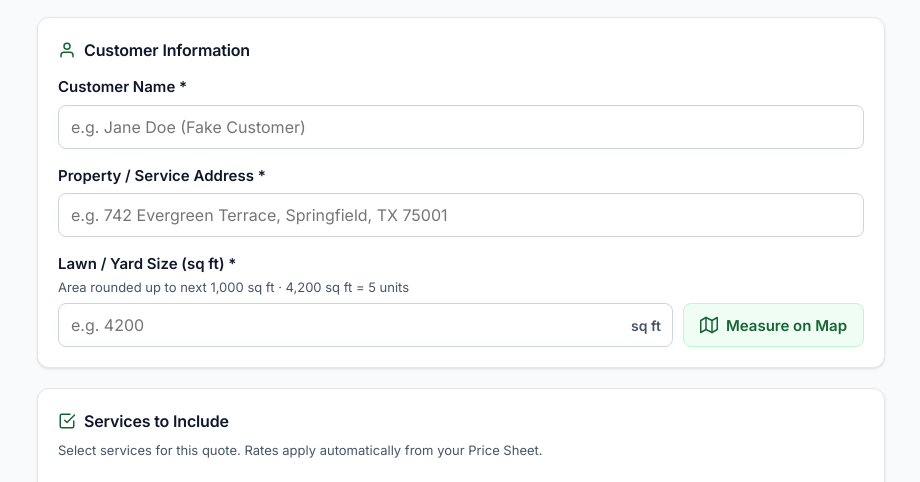
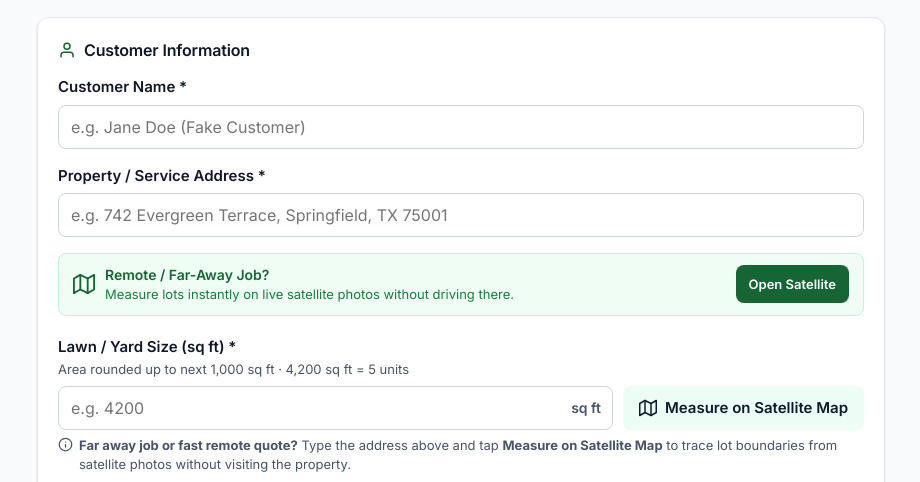
Before and after one commit to sb187960/Group3Project, a plain HTML site: page index.html in a window 1280 px wide. Shown: the part 299-781 px from the top of the page, without its empty margins (179-1099 px from the left). Drawn offline with nearby package versions, Linux system fonts and the light colour scheme.

Commit message:
v6
The Live Satellite Lot Measuring Tool is built right into Screen 2 ("New Quote" / "Yard & Services") so owners can quote far-away properties in seconds without driving out to the job site.

```diff
--- a/index.html
+++ b/index.html
@@ -312,6 +312,24 @@
             <div id="error-quote-cust-address" class="field-error" style="display: none;"></div>
           </div>
 
+          <!-- Remote Quoting Satellite Shortcut Banner -->
+          <div class="remote-quote-banner" style="background-color: #F0FDF4; border: 1px solid #BBF7D0; border-radius: 8px; padding: 10px 14px; margin-bottom: 20px; display: flex; align-items: center; justify-content: space-between; gap: 10px;">
+            <div style="display: flex; align-items: center; gap: 10px;">
+              <svg width="22" height="22" viewBox="0 0 24 24" fill="none" stroke="#166534" stroke-width="2" stroke-linecap="round" stroke-linejoin="round" style="flex-shrink: 0;" aria-hidden="true">
+                <polygon points="1 6 1 22 8 18 16 22 23 18 23 2 16 6 8 2 1 6"></polygon>
+                <line x1="8" y1="2" x2="8" y2="18"></line>
+                <line x1="16" y1="6" x2="16" y2="22"></line>
+              </svg>
+              <div>
+                <div style="font-size: 0.875rem; font-weight: 600; color: #166534;">Remote / Far-Away Job?</div>
+                <div style="font-size: 0.8125rem; color: #15803D;">Measure lots instantly on live satellite photos without driving there.</div>
+              </div>
+            </div>
+            <button type="button" id="btn-banner-open-map" class="btn btn-primary" style="font-size: 0.8125rem; padding: 8px 12px; min-height: 38px; white-space: nowrap; flex-shrink: 0;">
+              Open Satellite
+            </button>
+          </div>
+
           <div class="form-group">
             <label for="quote-yard-size">
               Lawn / Yard Size (sq ft) *
@@ -322,16 +340,24 @@
                 <input type="number" id="quote-yard-size" class="form-control with-suffix" min="1" step="1" inputmode="numeric" placeholder="e.g. 4200" required>
                 <span class="input-suffix">sq ft</span>
               </div>
-              <button type="button" id="btn-open-map" class="btn btn-secondary btn-measure-map" title="Trace property boundaries on satellite imagery">
+              <button type="button" id="btn-open-map" class="btn btn-secondary btn-measure-map" title="Trace property boundaries on satellite imagery without driving to the property">
                 <svg width="18" height="18" viewBox="0 0 24 24" fill="none" stroke="currentColor" stroke-width="2" stroke-linecap="round" stroke-linejoin="round" aria-hidden="true">
                   <polygon points="1 6 1 22 8 18 16 22 23 18 23 2 16 6 8 2 1 6"></polygon>
                   <line x1="8" y1="2" x2="8" y2="18"></line>
                   <line x1="16" y1="6" x2="16" y2="22"></line>
                 </svg>
-                <span>Measure on Map</span>
+                <span>Measure on Satellite Map</span>
               </button>
             </div>
             <div id="error-quote-yard-size" class="field-error" style="display: none;"></div>
+            <div class="field-help-text" style="margin-top: 6px; font-size: 0.8125rem; color: var(--color-text-secondary); display: flex; align-items: flex-start; gap: 6px;">
+              <svg width="15" height="15" viewBox="0 0 24 24" fill="none" stroke="currentColor" stroke-width="2" stroke-linecap="round" stroke-linejoin="round" style="flex-shrink: 0; margin-top: 1px;" aria-hidden="true">
+                <circle cx="12" cy="12" r="10"></circle>
+                <line x1="12" y1="16" x2="12" y2="12"></line>
+                <line x1="12" y1="8" x2="12.01" y2="8"></line>
+              </svg>
+              <span><strong>Far away job or fast remote quote?</strong> Type the address above and tap <strong>Measure on Satellite Map</strong> to trace lot boundaries from satellite photos without visiting the property.</span>
+            </div>
           </div>
         </div>
 
@@ -751,8 +777,8 @@
             <line x1="16" y1="6" x2="16" y2="22"></line>
           </svg>
           <div>
-            <h3 id="map-modal-title" class="map-header-title">Measure Lawn on Map</h3>
-            <span class="map-header-sub">Tap boundaries to outline front, back, or side lawns</span>
+            <h3 id="map-modal-title" class="map-header-title">Satellite Lot Measurement</h3>
+            <span class="map-header-sub">Trace property boundaries on live USGS satellite imagery for fast remote quotes</span>
           </div>
         </div>
         <button type="button" id="btn-close-map" class="map-close-btn" aria-label="Close Map">
--- a/script.js
+++ b/script.js
@@ -1509,7 +1509,7 @@
 
     // Prefill search address if available
     const existingAddr = DOM.newQuote.custAddress.value.trim();
-    if (existingAddr && !DOM.map.searchInput.value) {
+    if (existingAddr) {
       DOM.map.searchInput.value = existingAddr;
     }
 
@@ -1524,6 +1524,13 @@
     }
   });
 
+  const bannerOpenBtn = document.getElementById('btn-banner-open-map');
+  if (bannerOpenBtn) {
+    bannerOpenBtn.addEventListener('click', () => {
+      DOM.map.btnOpen.click();
+    });
+  }
+
   DOM.map.btnClose.addEventListener('click', () => {
     DOM.map.modal.style.display = 'none';
   });
--- a/style.css
+++ b/style.css
@@ -1647,6 +1647,17 @@ textarea.form-control {
   align-items: center;
   gap: 8px;
   min-height: 44px;
+  background-color: #ECFDF5;
+  color: var(--color-primary);
+  border: 1.5px solid var(--color-primary);
+  font-weight: 600;
+  border-radius: var(--radius-sm);
+  transition: all 0.15s ease-in-out;
+}
+
+.btn-measure-map:hover {
+  background-color: var(--color-primary);
+  color: #FFFFFF;
 }
 
 .map-modal-overlay {
```
